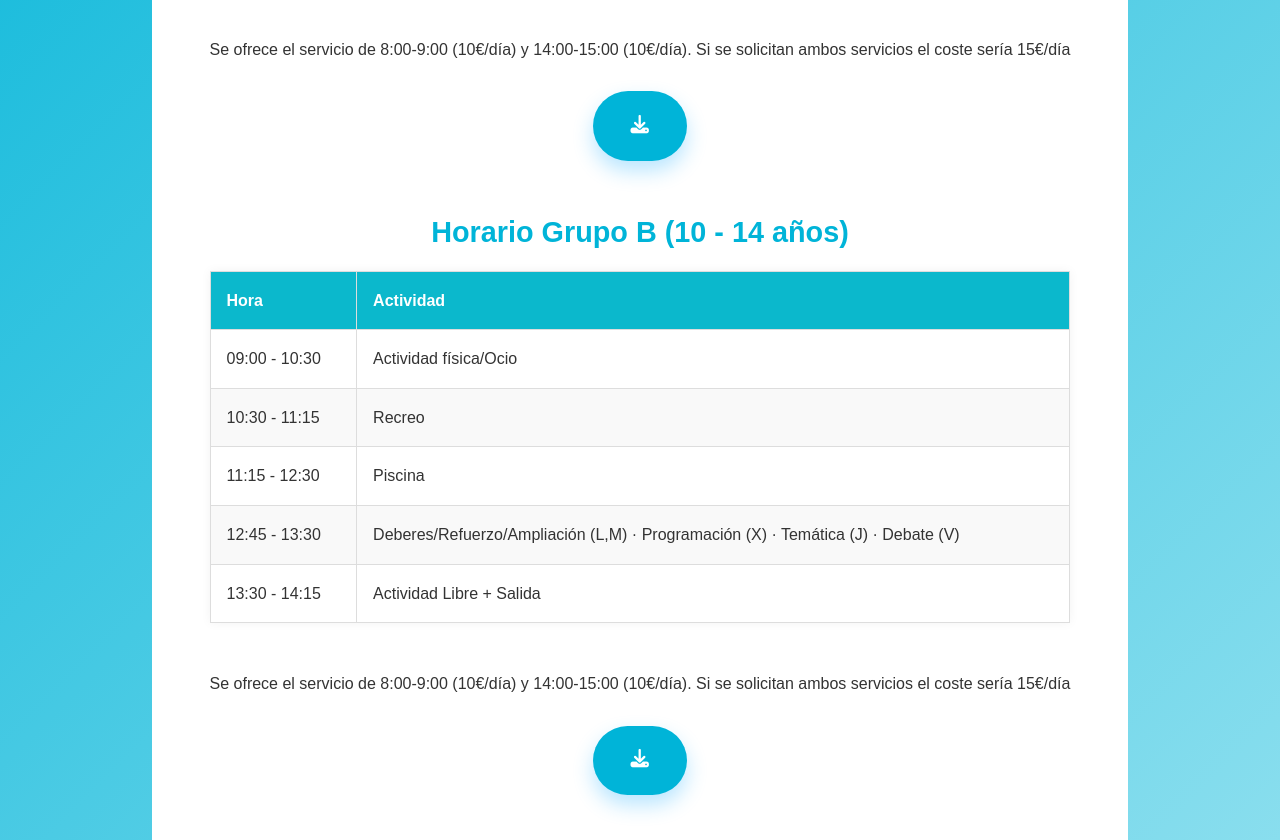
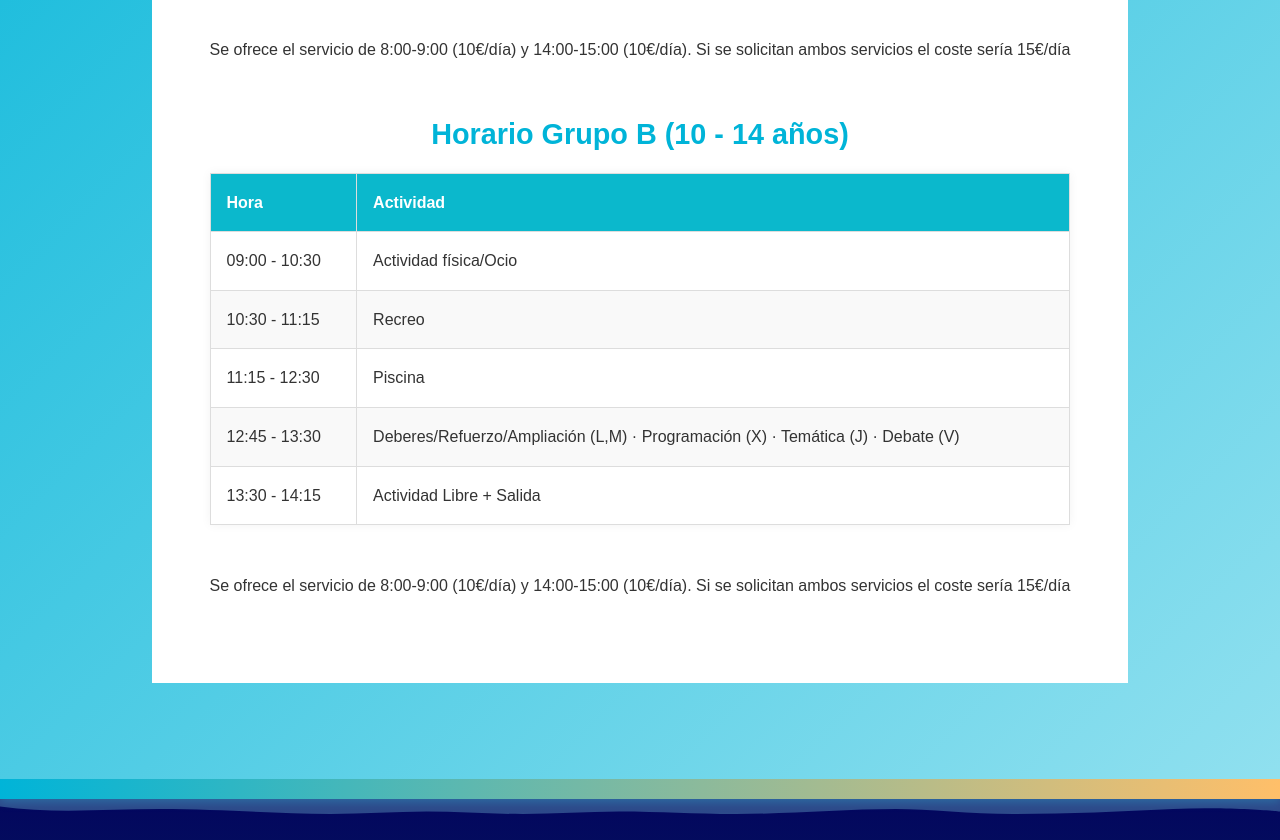
Before and after one commit to Jassy1233/SS, a plain HTML site: page HTML/horario.html in a window 1280 px wide. Shown: the part 690-1530 px from the top of the page. Drawn offline with Linux system fonts and the light colour scheme.

Commit message:
Boton de descarga quitado

```diff
--- a/HTML/horario.html
+++ b/HTML/horario.html
@@ -68,14 +68,14 @@
         <div
           style="display: flex; justify-content: center; align-items: center"
         >
-          <button class="cta-button">
+       <!--   <button class="cta-button">
             <a
               href="../IMG/Horario_Grupo_A.pdf"
               download="Horario_Grupo_A.pdf"
               style="text-decoration: none; color: white"
               ><i class="fa-solid fa-download"></i
             ></a>
-          </button>
+          </button>-->
         </div>
         <h2>Horario Grupo B (10 - 14 años)</h2>
         <table class="tabla-horario">
@@ -124,17 +124,17 @@
             padding-bottom: 20px;
           "
         >
-          <button
+        <!--   <button
             class="cta-button"
             style="display: flex; justify-content: center"
           >
-            <a
+           <a
               href="../IMG/Horario_Grupo_B.pdf"
               download="Horario_Grupo_B.pdf"
               style="text-decoration: none; color: white"
               ><i class="fa-solid fa-download"></i
             ></a>
-          </button>
+          </button>-->
         </div>
       </section>
     </div>
```
